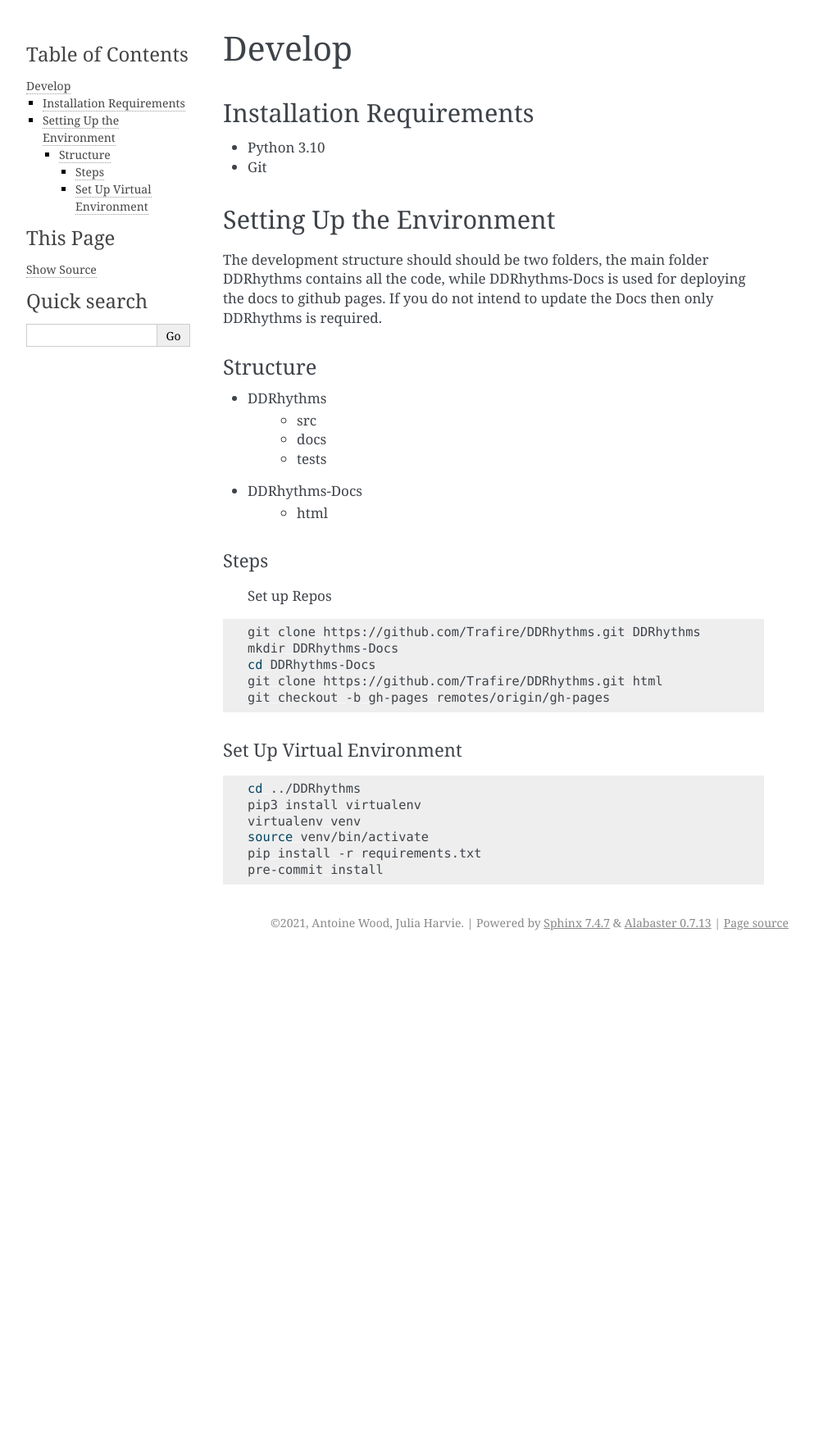
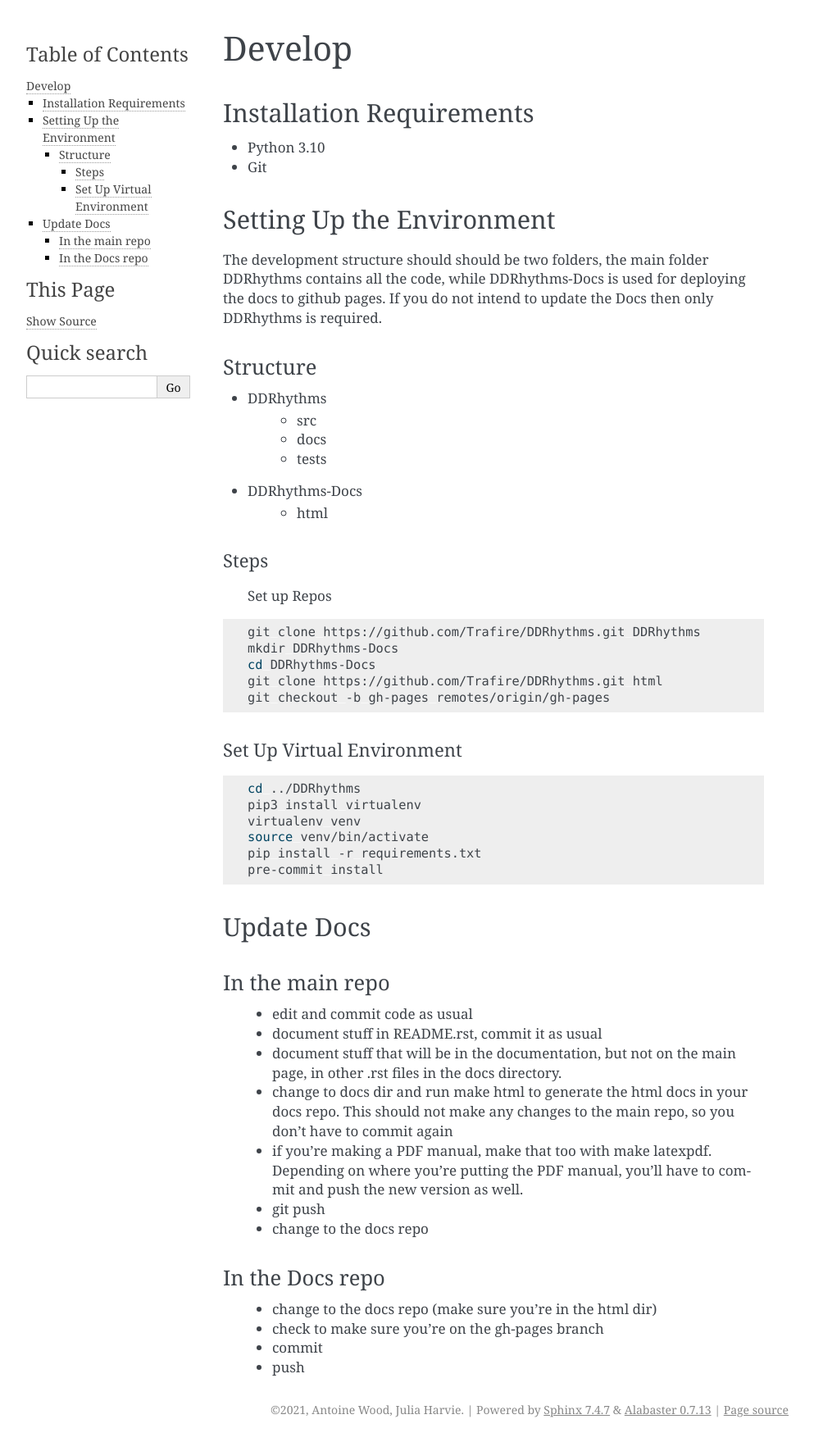
Before and after one commit to Trafire/DDRhythms, a Sphinx documentation site: the page built from docs/source/develop.rst, in a window 1280 px wide. Shown: the whole page at 82% size, without its empty margins (148-1141 px from the left). Built offline with Sphinx 7.4.7, drawn with Linux system fonts in a browser that asks for light colours; pages that are not in the unit, such as notebooks, are missing from menus; before the commit the page ends 1165 px from its top, so only the background shows below that.

Commit message:
add doc update documentation

```diff
--- a/docs/source/develop.rst
+++ b/docs/source/develop.rst
@@ -47,3 +47,23 @@
     source venv/bin/activate
     pip install -r requirements.txt
     pre-commit install
+
+Update Docs
+~~~~~~~~~~~
+In the main repo
+-----------------
+
+    - edit and commit code as usual
+    - document stuff in README.rst, commit it as usual
+    - document stuff that will be in the documentation, but not on the main page, in other .rst files in the docs directory.
+    - change to docs dir and run make html to generate the html docs in your docs repo. This should not make any changes to the main repo, so you don’t have to commit again
+    - if you’re making a PDF manual, make that too with make latexpdf. Depending on where you’re putting the PDF manual, you’ll have to commit and push the new version as well.
+    - git push
+    - change to the docs repo
+
+In the Docs repo
+-----------------
+    - change to the docs repo (make sure you’re in the html dir)
+    - check to make sure you’re on the gh-pages branch
+    - commit
+    - push
```
